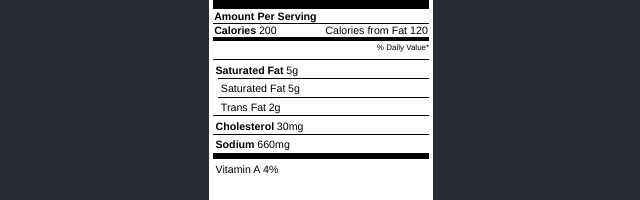
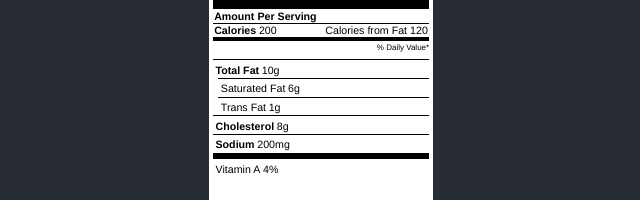
Before and after one commit to davidgamero/react-nutrition-label, a React (Create React App) app: page / in a window 1280 px wide. Shown: the part 290-490 px from the top of the page, without its empty margins (319-959 px from the left). Built offline with nearby package versions, Linux system fonts and the light colour scheme.

Commit message:
more nutrient props and plumbing

```diff
--- a/src/App.tsx
+++ b/src/App.tsx
@@ -15,6 +15,11 @@ function App() {
           calories={200}
           caloriesFromFat={120}
           percentDailyValue={''}
+          totalFat={10}
+          transFat={1}
+          cholesterol={8}
+          sodium={200}
+          saturatedFat={6}
         />
       </header>
     </div>
--- a/src/components/NutritionLabel/index.tsx
+++ b/src/components/NutritionLabel/index.tsx
@@ -94,6 +94,11 @@ interface NutritionLabelProps {
   calories: number,
   caloriesFromFat: number,
   percentDailyValue: string,
+  totalFat: number,
+  saturatedFat: number,
+  transFat: number,
+  cholesterol: number,
+  sodium: number,
   backgroundColor?: string,
   //?=maybe for type
 }
@@ -130,11 +135,11 @@ const NutritionLabel: React.SFC<NutritionLabelProps> = (props: NutritionLabelPro
         {`% Daily Value* ${props.percentDailyValue}`}
       </PercentDailyValueLabel>
       <SeparatorBar height={'0.5pt'} color={props.backgroundColor} />
-      <NutrientRow label={'Saturated Fat'} value={'5g'} boldLabel={true} />
-      <NutrientRow label={'Saturated Fat'} value={'5g'} boldLabel={false} indent={NUTRIENT_INDENT} />
-      <NutrientRow label={'Trans Fat'} value={'2g'} boldLabel={false} indent={NUTRIENT_INDENT} />
-      <NutrientRow label={'Cholesterol'} value={'30mg'} boldLabel={true} />
-      <NutrientRow label={'Sodium'} value={'660mg'} boldLabel={true} />
+      <NutrientRow label={'Total Fat'} value={`${props.totalFat}g`} boldLabel={true} />
+      <NutrientRow label={'Saturated Fat'} value={`${props.saturatedFat}g`} boldLabel={false} indent={NUTRIENT_INDENT} />
+      <NutrientRow label={'Trans Fat'} value={`${props.transFat}g`} boldLabel={false} indent={NUTRIENT_INDENT} />
+      <NutrientRow label={'Cholesterol'} value={`${props.cholesterol}g`} boldLabel={true} />
+      <NutrientRow label={'Sodium'} value={`${props.sodium}mg`} boldLabel={true} />
 
       <SeparatorBar height={'5pt'} color={props.backgroundColor} />
       <NutrientRow hideBar={true} label={'Vitamin A'} value={'4%'} />
```
